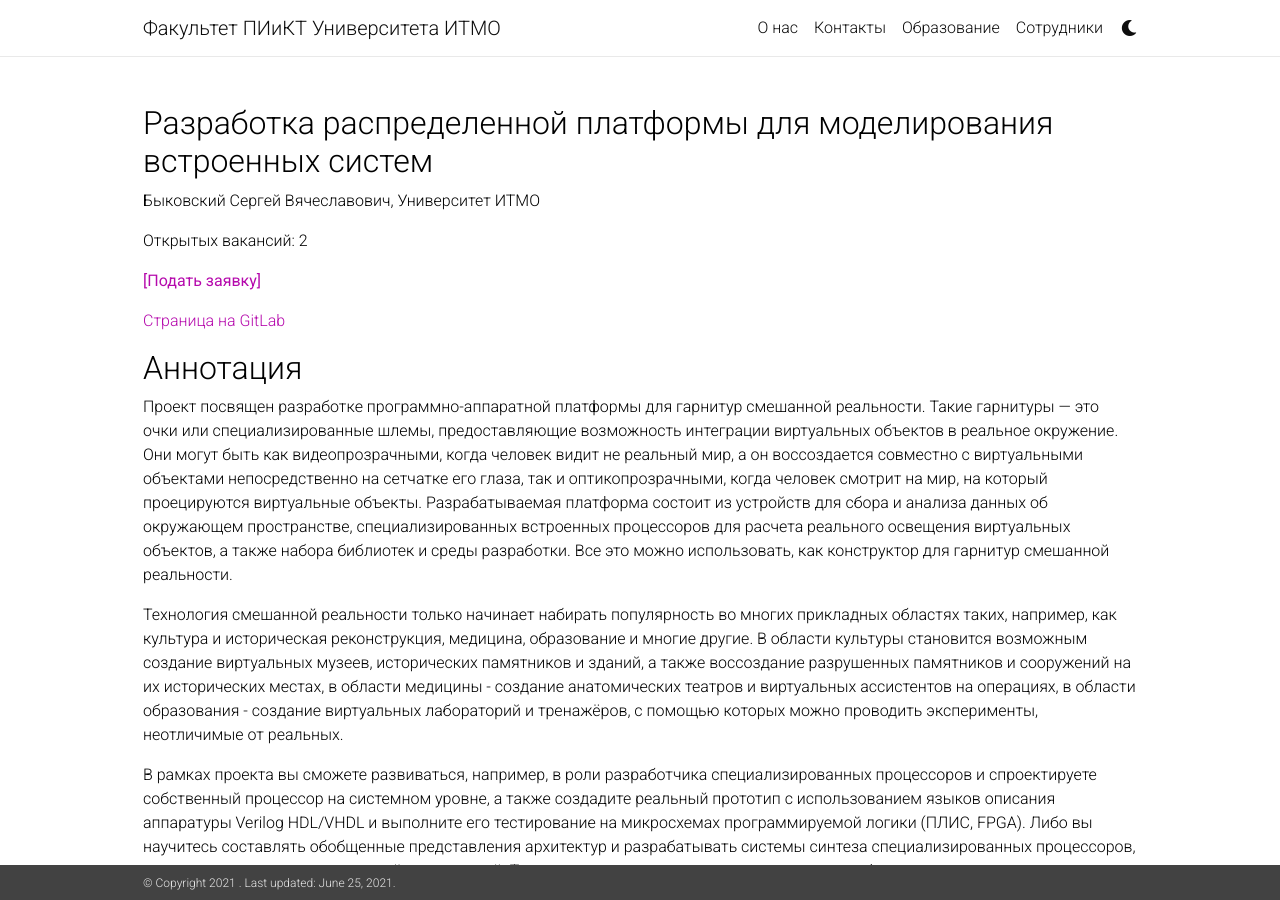
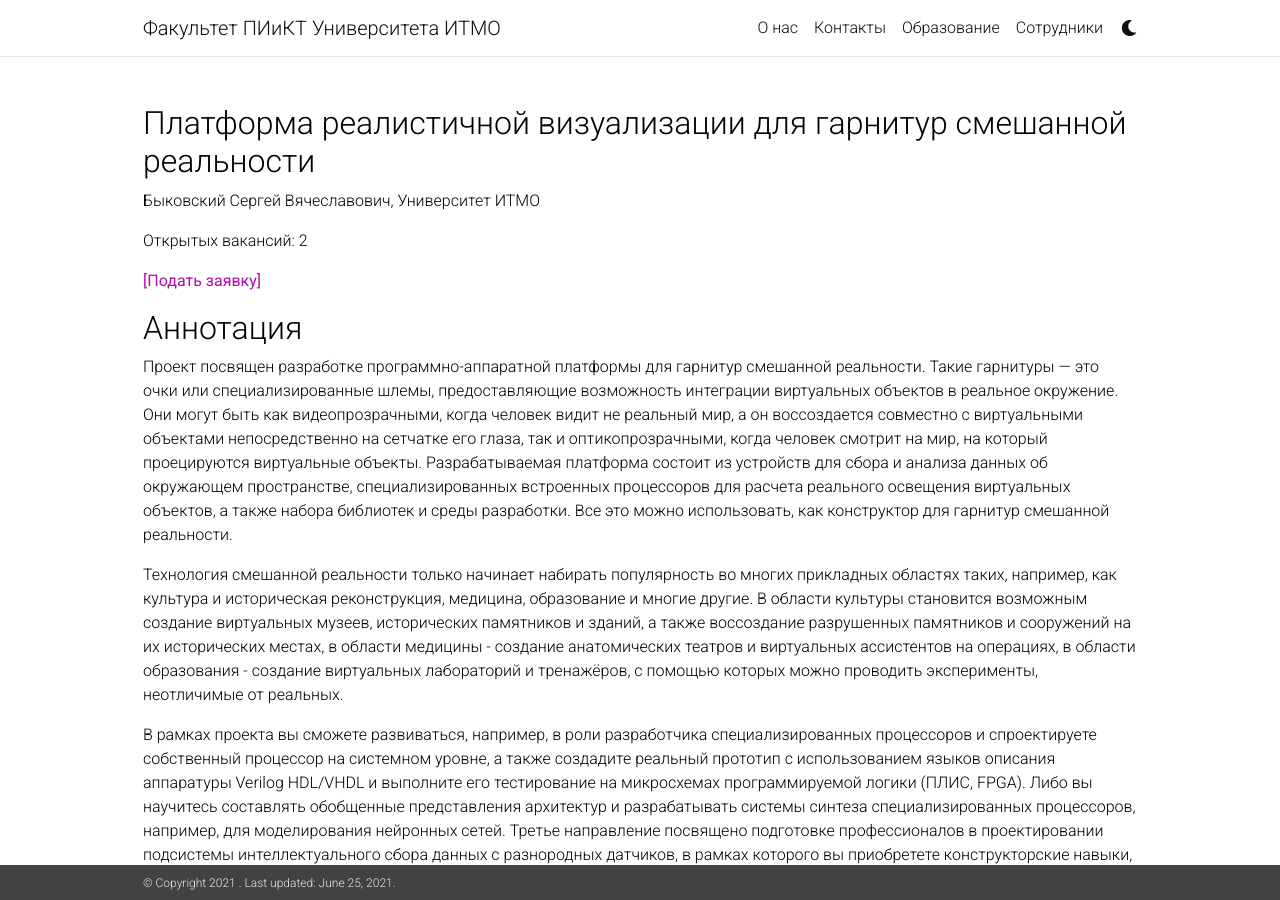
Before and after one commit to itmo-cse/itmo-cse.github.io, a Jekyll site: the page built from _master_projects/2021/bykovskii-reality-mixer.md, in a window 1280 px wide and 900 px high. Built offline with Jekyll 4.4.1, drawn with Linux system fonts in a browser that asks for light colours; nearby versions of some CDN libraries; a style sheet for code colours, icons or effects is not loaded.

```diff
--- a/_master_projects/2021/bykovskii-esim.md
+++ b/_master_projects/2021/bykovskii-reality-mixer.md
@@ -1,6 +1,6 @@
 ---
 layout: master-project
-title: Разработка распределенной платформы для моделирования встроенных систем
+title: Платформа реалистичной визуализации для гарнитур смешанной реальности
 director: Быковский Сергей Вячеславович
 year: 2021
 corp_partner: Университет ИТМО
@@ -15,7 +15,7 @@
 ---
 
 
-[Страница на GitLab](https://gitlab.se.ifmo.ru/cse/project-based-master/esim)
+<!-- [Страница на GitLab](https://gitlab.se.ifmo.ru/cse/project-based-master/esim) -->
 
 
 
```
